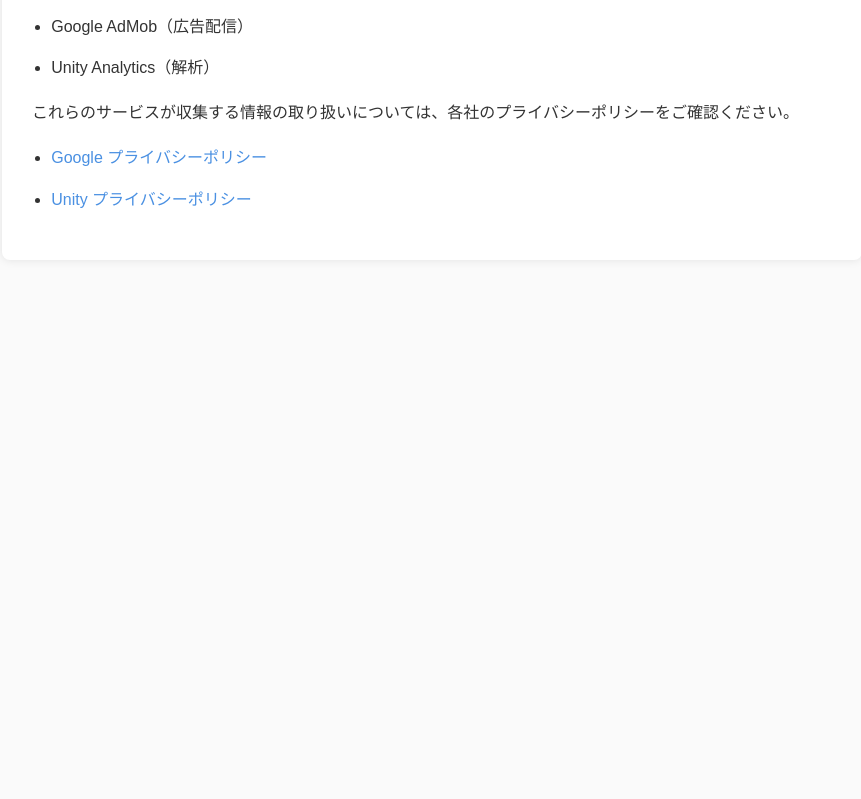
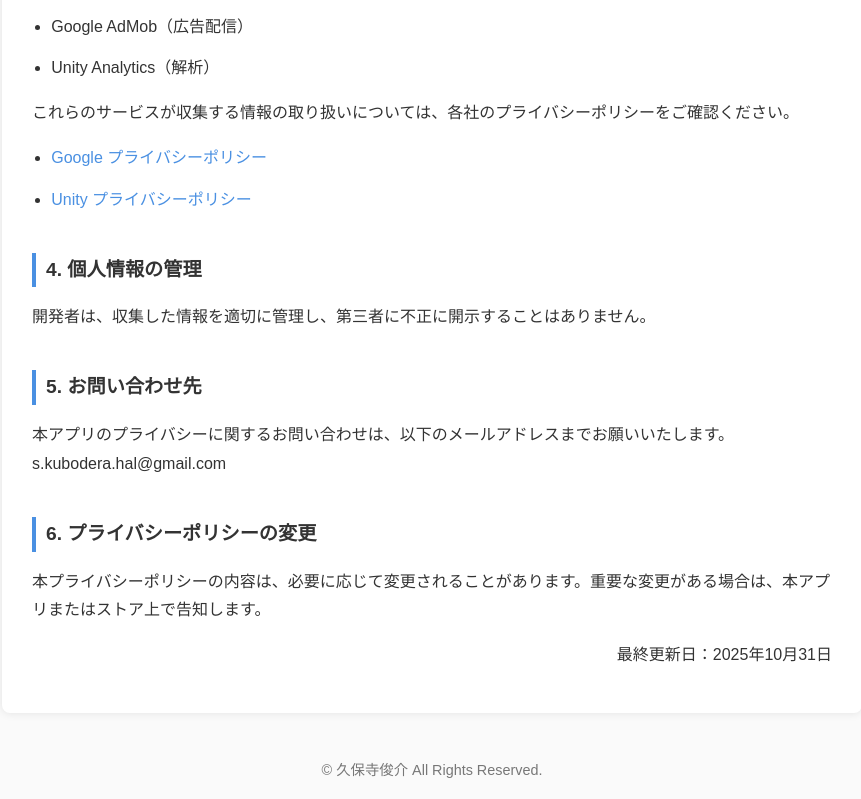
Before and after one commit to HAL-Kubodera/ARCWING_PrivacyPolicy, a plain HTML site: page index.html in a window 1280 px wide. Shown: the part 870-1669 px from the top of the page, without its empty margins (208-1069 px from the left). Before the commit the page ends 1160 px from the top, so only its background shows below. Drawn offline with Linux system fonts and the light colour scheme.

Commit message:
Update index.html

```diff
--- a/index.html
+++ b/index.html
@@ -93,4 +93,24 @@
     <p>これらのサービスが収集する情報の取り扱いについては、各社のプライバシーポリシーをご確認ください。</p>
     <ul>
       <li><a href="https://policies.google.com/privacy?hl=ja" target="_blank">Google プライバシーポリシー</a></li>
-      <li><a href="https://unity.com/legal/privacy-policy" target="_blank">Unity プライバシーポリシー</a_
+      <li><a href="https://unity.com/legal/privacy-policy" target="_blank">Unity プライバシーポリシー</a></li>
+    </ul>
+
+    <h2>4. 個人情報の管理</h2>
+    <p>開発者は、収集した情報を適切に管理し、第三者に不正に開示することはありません。</p>
+
+    <h2>5. お問い合わせ先</h2>
+    <p>本アプリのプライバシーに関するお問い合わせは、以下のメールアドレスまでお願いいたします。<br>
+    s.kubodera.hal@gmail.com</p>
+
+    <h2>6. プライバシーポリシーの変更</h2>
+    <p>本プライバシーポリシーの内容は、必要に応じて変更されることがあります。重要な変更がある場合は、本アプリまたはストア上で告知します。</p>
+
+    <p style="text-align:right;">最終更新日：2025年10月31日</p>
+  </main>
+
+  <footer>
+    © 久保寺俊介 All Rights Reserved.
+  </footer>
+</body>
+</html>
```
